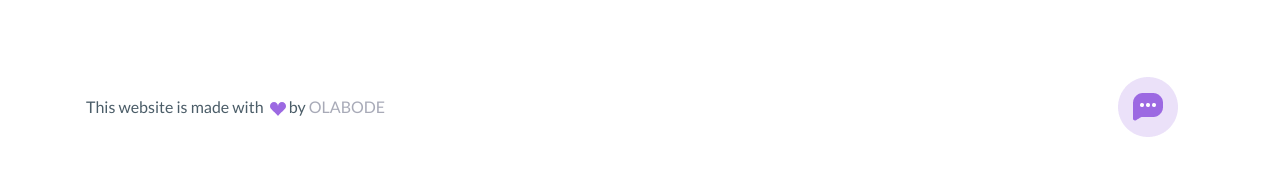
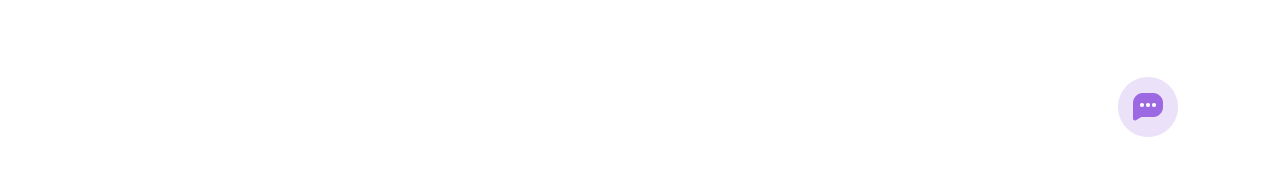
Before and after one commit to Rolexcode/testwebsite9, a plain HTML site: page index.html in a window 1280 px wide. Shown: the part 1832-2007 px from the top of the page. Drawn offline with Linux system fonts and the light colour scheme.

Commit message:
Updated files

```diff
--- a/index.html
+++ b/index.html
@@ -239,13 +239,7 @@
         <div class="container">
           <div class="row flex-center px-3">
             <div class="col-12 col-md-6 px-md-0 order-1 order-md-0">
-              <div class="text-center text-md-start">
-                <p class="mb-0">This website is made with&nbsp;
-                  <svg class="bi bi-suit-heart-fill" xmlns="http://www.w3.org/2000/svg" width="16" height="16" fill="#9C69E2" viewBox="0 0 16 16">
-                    <path d="M4 1c2.21 0 4 1.755 4 3.92C8 2.755 9.79 1 12 1s4 1.755 4 3.92c0 3.263-3.234 4.414-7.608 9.608a.513.513 0 0 1-.784 0C3.234 9.334 0 8.183 0 4.92 0 2.755 1.79 1 4 1z"></path>
-                  </svg>&nbsp;by&nbsp;<a class="text-1000" href="https://themewagon.com/" target="_blank" style="opacity: 40%;">OLABODE </a>
-                </p>
-              </div>
+
             </div>
             <div class="col-12 col-md-6 text-center text-md-end mb-3 mb-md-0"> <a href="#"><img class="img-fluid" src="assets/img/icons/pre-footer.png" height="14" alt="" /></a></div>
           </div>
```
